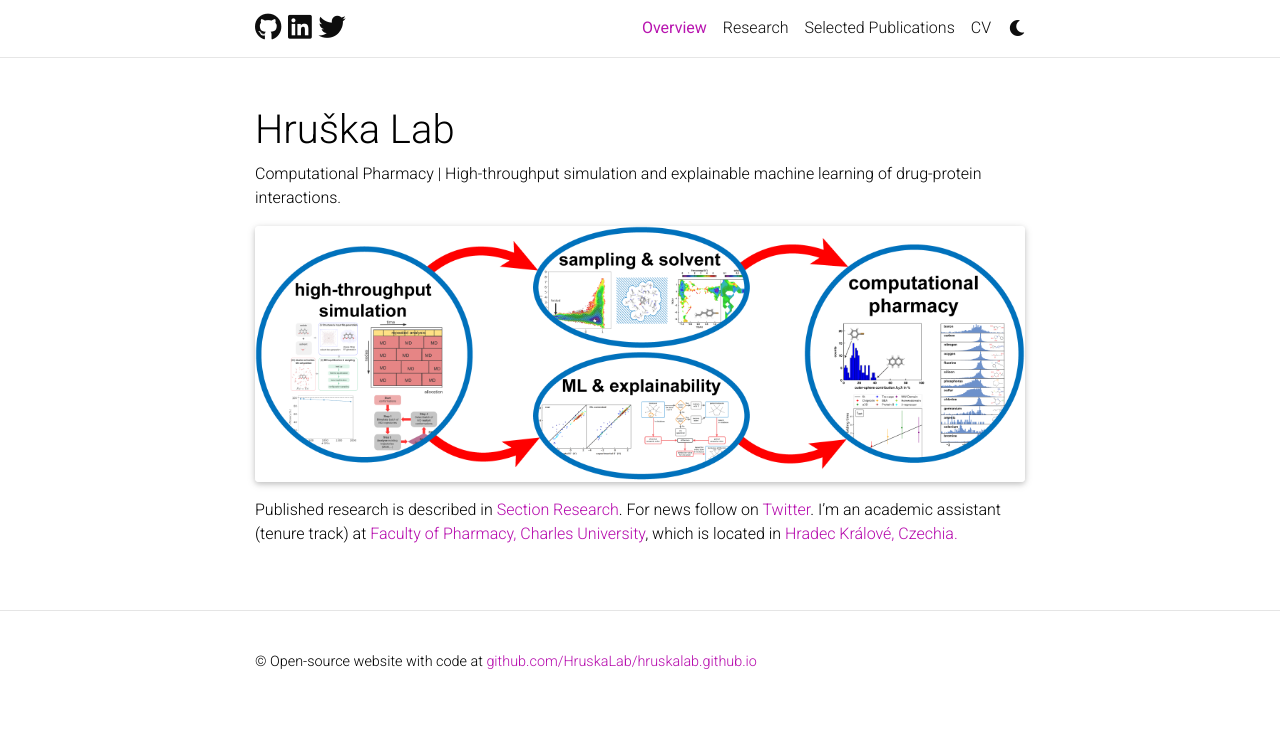
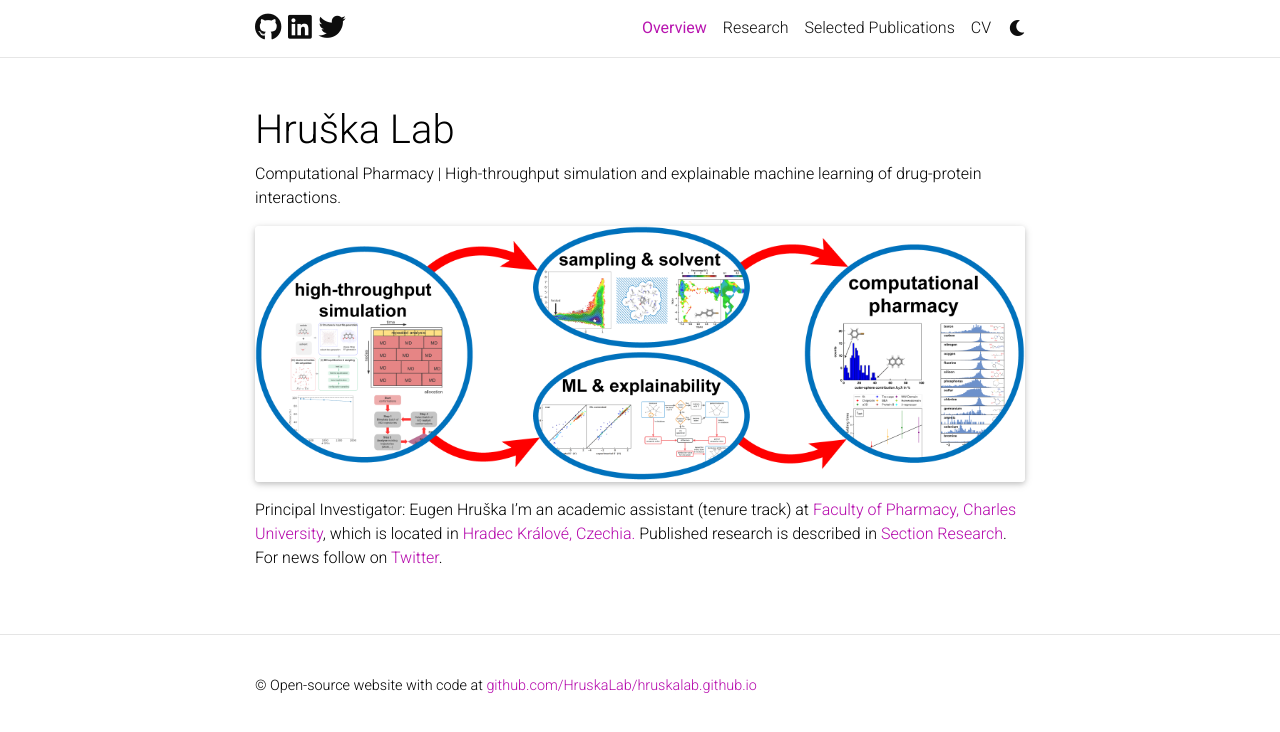
Before and after one commit to hruskalab/hruskalab.github.io, a Jekyll site: the page built from _pages/about.md, in a window 1280 px wide. Shown: the top 732 px of the page. Built offline with Jekyll 4.4.1, drawn with Linux system fonts in a browser that asks for light colours; full-size pictures stand in for the smaller copies a plugin makes; comment, search, counter and statistics services are not loaded; a style sheet for code colours, icons or effects is not loaded.

Commit message:
Update about.md

```diff
--- a/_pages/about.md
+++ b/_pages/about.md
@@ -16,4 +16,7 @@ social: false  # includes social icons at the bottom of the page
 ---
 
 
-Published research is described in [Section Research](projects). For news follow on [Twitter](https://twitter.com/HruskaEugen). I'm an academic assistant (tenure track) at [Faculty of Pharmacy, Charles University](https://portal.faf.cuni.cz/Profile/Hruska-Eugen/), which is located in [Hradec Králové, Czechia.](https://en.mapy.cz/zakladni?source=firm&id=360719&ds=2&x=15.8358164&y=50.2015221&z=5)
+Principal Investigator: Eugen Hruška
+I'm an academic assistant (tenure track) at [Faculty of Pharmacy, Charles University](https://portal.faf.cuni.cz/Profile/Hruska-Eugen/), which is located in [Hradec Králové, Czechia.](https://en.mapy.cz/zakladni?source=firm&id=360719&ds=2&x=15.8358164&y=50.2015221&z=5)
+Published research is described in [Section Research](projects).
+For news follow on [Twitter](https://twitter.com/HruskaEugen).
```
